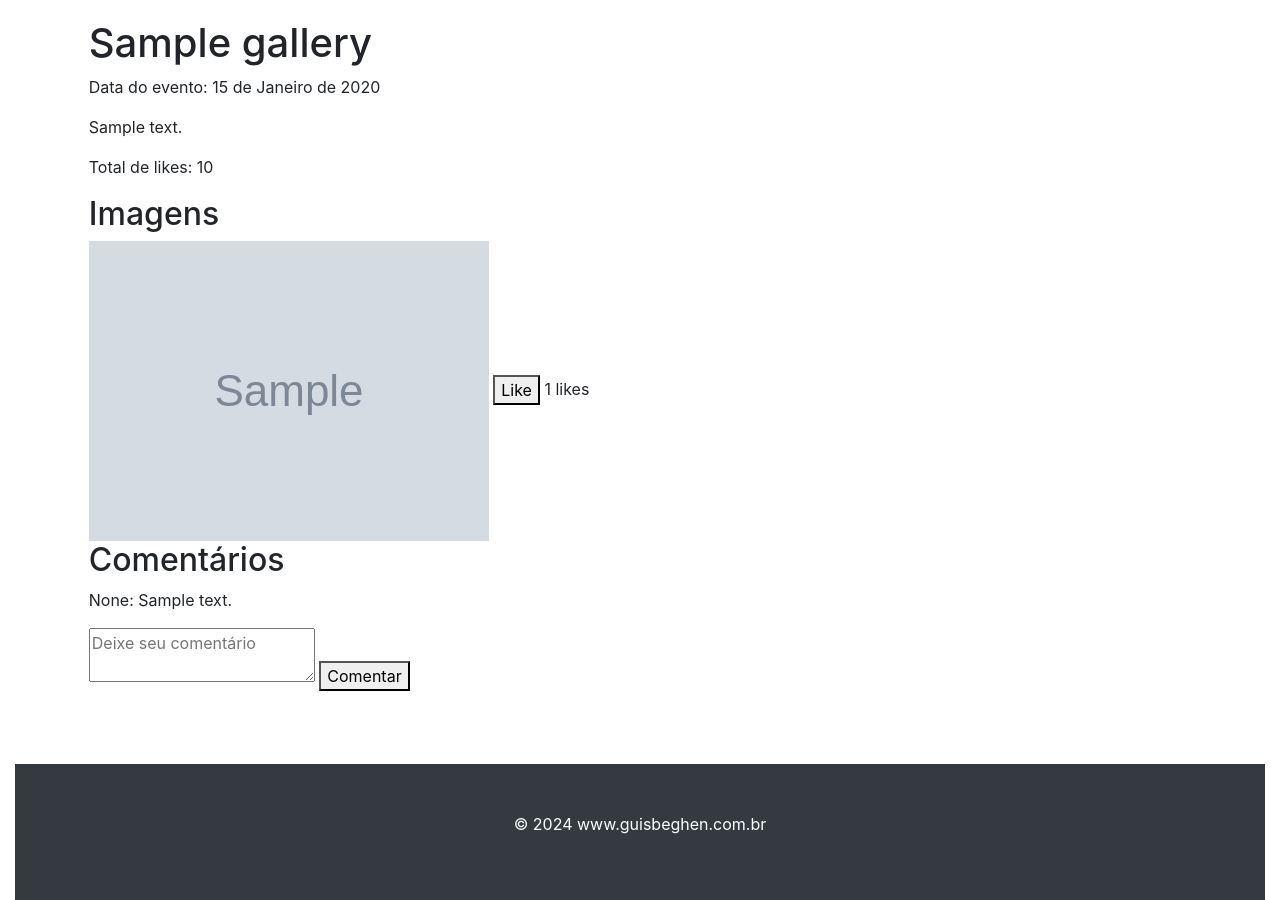
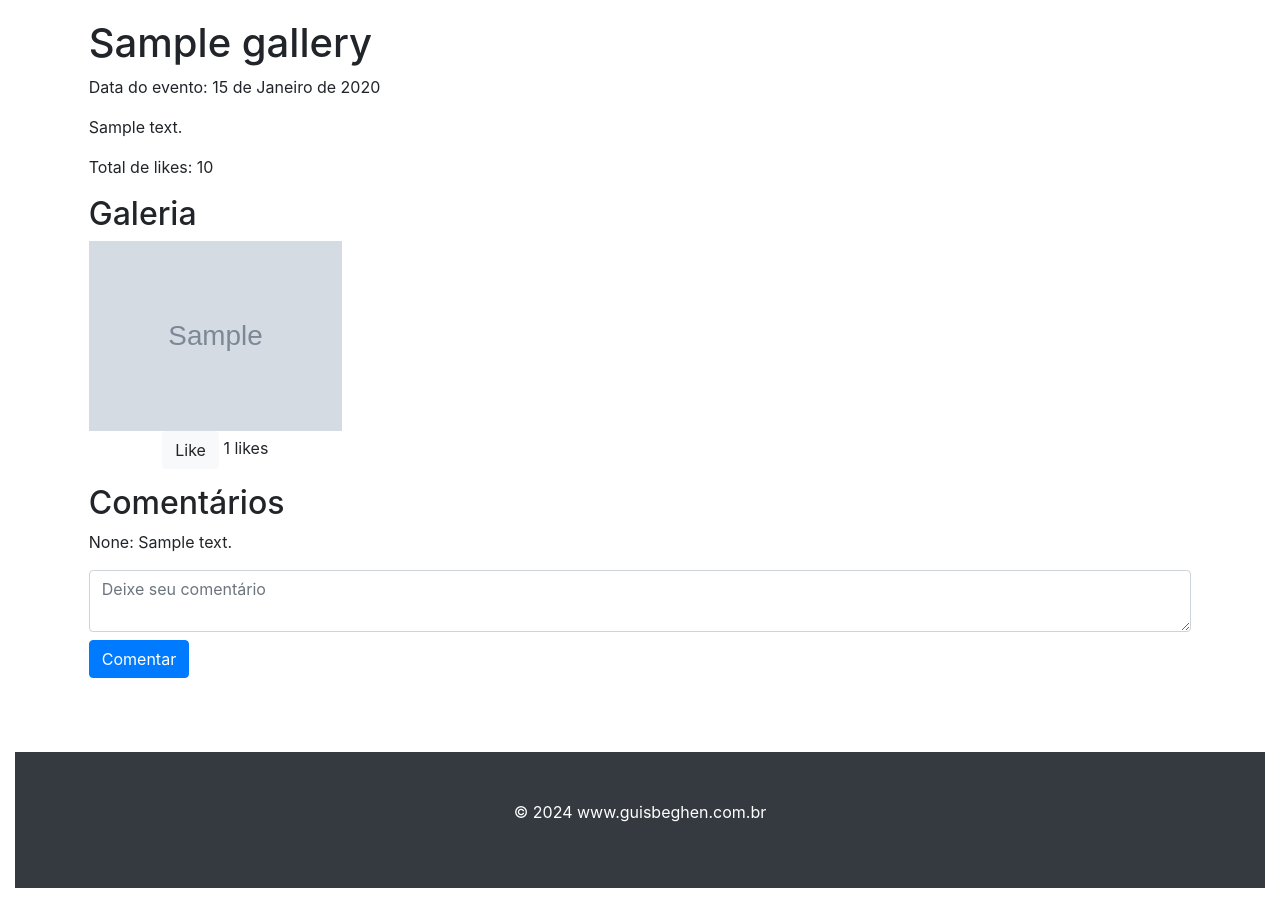
Before and after one commit to Guisbeghendev/RGS, a Django app: page /reposit/gallery/1/ in a window 1280 px wide. Shown: the part 407-1307 px from the top of the page. Run offline with Django 5.2, Linux system fonts and the light colour scheme; tables that the repository leaves empty hold one stand-in row (values such as "Sample post"); grey boxes marked "Sample" are stand-in pictures.

Commit message:
v2-att6-reposit- gallery ligthbox ok

```diff
--- a/reposit/templates/reposit/gallery_detail.html
+++ b/reposit/templates/reposit/gallery_detail.html
@@ -8,20 +8,24 @@
 <p>{{ gallery.description }}</p>
 <p>Total de likes: {{ gallery.total_likes }}</p>
 
-<h2>Imagens</h2>
-<div class="gallery-images">
-    {% for image in gallery.images.all %}  {# Use gallery.images.all para acessar as imagens relacionadas à galeria #}
-        <div class="image-card">
-            <img src="{{ image.image.url }}" alt="{{ image.title }}">  {# Corrija a referência da URL da imagem #}
-            <button class="like-button" data-image-id="{{ image.id }}">Like</button>
-            <span id="likes-count-{{ image.id }}">{{ image.likes }}</span> likes
+<h2>Galeria</h2>
+<div class="row gallery-images">
+    {% for image in gallery.images.all %}
+        <div class="col-6 col-md-4 col-lg-3">  {# 6 colunas em telas pequenas, 4 em médias e 3 em grandes #}
+            <div class="image-card">
+                <a href="{{ image.image.url }}" data-lightbox="gallery" data-title="{{ image.title }}">
+                    <img src="{{ image.image.url }}" alt="{{ image.title }}" class="img-fluid">  {# img-fluid para responsividade #}
+                </a>
+                <button class="like-button btn btn-light" data-image-id="{{ image.id }}">Like</button>
+                <span id="likes-count-{{ image.id }}">{{ image.likes }}</span> likes
+            </div>
         </div>
     {% endfor %}
 </div>
 
 <h2>Comentários</h2>
 <div class="comments-section">
-    {% for comment in gallery.comments.all %}  {# Use gallery.comments.all para acessar os comentários relacionados à galeria #}
+    {% for comment in gallery.comments.all %}
         <div class="comment">
             <p>{{ comment.user.username }}: {{ comment.content }}</p>
         </div>
@@ -31,8 +35,8 @@
 <!-- Formulário de comentários -->
 <form method="POST">
     {% csrf_token %}
-    <textarea name="comment" placeholder="Deixe seu comentário"></textarea>
-    <button type="submit">Comentar</button>
+    <textarea name="comment" placeholder="Deixe seu comentário" class="form-control mb-2"></textarea>
+    <button type="submit" class="btn btn-primary">Comentar</button>
 </form>
 
 {% endblock %}
@@ -40,28 +44,6 @@
 {% block extra_js %}
     <script>
         const csrftoken = '{{ csrf_token }}';  // Pega o token no template Django
-    </script>
-
-    <script>
-        document.querySelectorAll('.like-button').forEach(button => {
-            button.addEventListener('click', function() {
-                const imageId = this.dataset.imageId;
-
-                fetch(`/like/${imageId}/`, {
-                    method: 'POST',
-                    headers: {
-                        'X-CSRFToken': csrftoken,
-                        'Content-Type': 'application/json',
-                    },
-                })
-                .then(response => response.json())
-                .then(data => {
-                    if (data.likes) {
-                        const likesCount = document.querySelector(`#likes-count-${imageId}`);
-                        likesCount.innerText = data.likes;  // Atualiza o contador de likes
-                    }
-                });
-            });
-        });
+        // Adicione seu código JavaScript aqui
     </script>
 {% endblock %}
--- a/static/css/style.css
+++ b/static/css/style.css
@@ -133,3 +133,15 @@ body {
     background-color: #007bff;
     color: #000000;
 }
+
+
+/* estilo para galerias */
+.image-card {
+    margin-bottom: 15px; /* Espaçamento entre os cards */
+    text-align: center; /* Centraliza o texto no card */
+}
+
+.image-card img {
+    width: 100%; /* Faz as imagens ocuparem 100% do espaço do card */
+    height: auto; /* Mantém a proporção da imagem */
+}
--- a/templates/dashbase.html
+++ b/templates/dashbase.html
@@ -12,6 +12,8 @@
     <link rel="stylesheet" href="{% static 'css/style.css' %}">
     <!-- Bootstrap 4 -->
     <link rel="stylesheet" href="https://cdn.jsdelivr.net/npm/bootstrap@4.6.2/dist/css/bootstrap.min.css">
+    <!-- Lightbox CSS -->
+    <link href="https://cdnjs.cloudflare.com/ajax/libs/lightbox2/2.11.3/css/lightbox.min.css" rel="stylesheet">
 </head>
 
 <body>
@@ -52,5 +54,7 @@
     <script src="https://cdn.jsdelivr.net/npm/jquery@3.7.1/dist/jquery.slim.min.js"></script>
     <script src="https://cdn.jsdelivr.net/npm/popper.js@1.16.1/dist/umd/popper.min.js"></script>
     <script src="https://cdn.jsdelivr.net/npm/bootstrap@4.6.2/dist/js/bootstrap.bundle.min.js"></script>
+    <!-- Lightbox JS -->
+    <script src="https://cdnjs.cloudflare.com/ajax/libs/lightbox2/2.11.3/js/lightbox.min.js"></script>
 </body>
 </html>
```
Also changed, not shown: reposit/models.py (line endings or trailing spaces).
